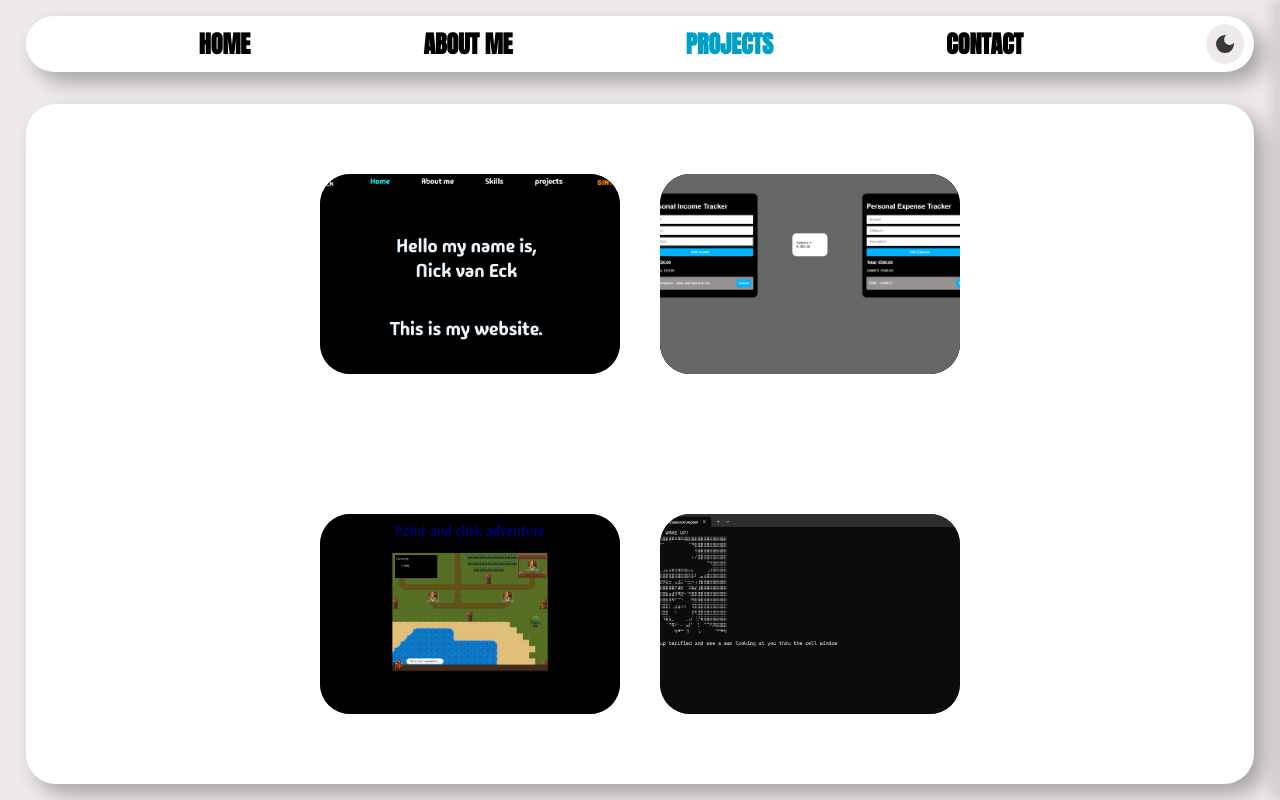
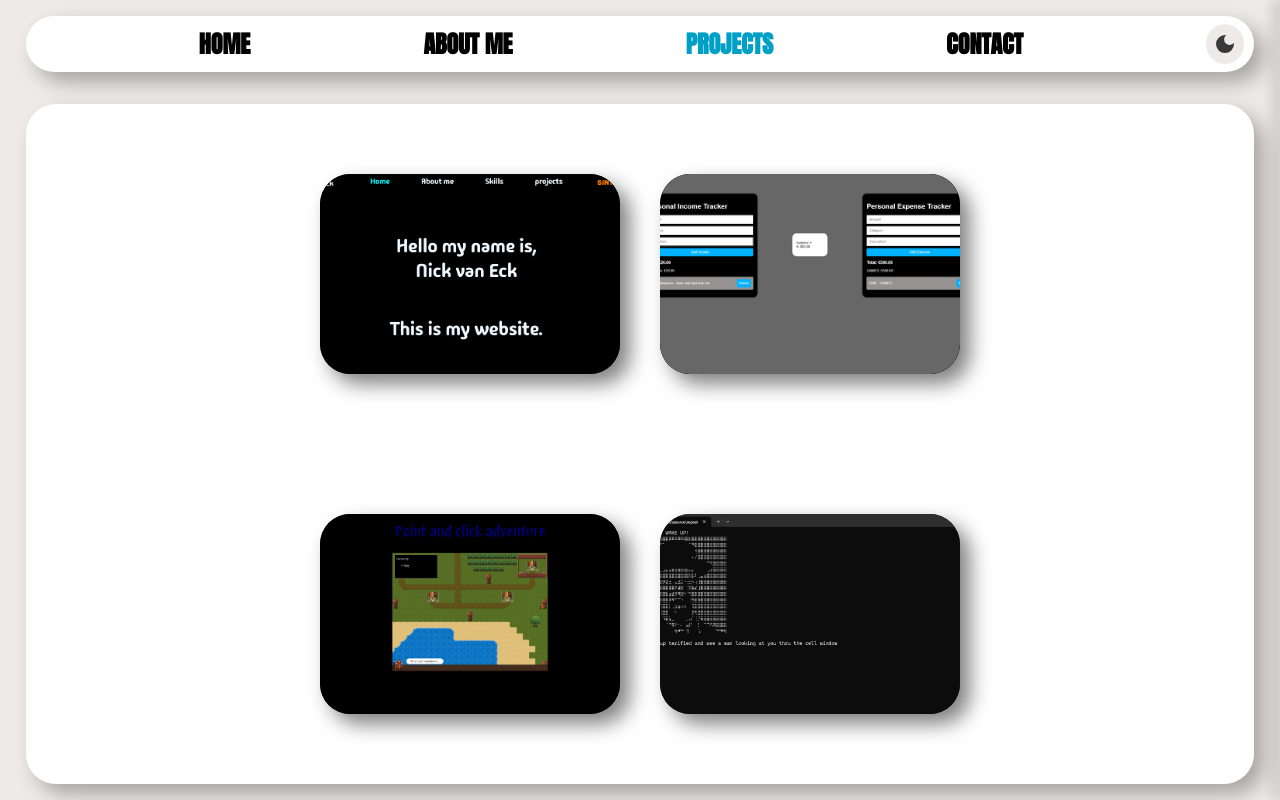
Before and after one commit to luuk600/Portfolio, a plain HTML site: page website/projects.html in a window 1280 px wide. Drawn offline with Linux system fonts and the light colour scheme.

Commit message:
box shadow
for the project boxes

```diff
--- a/website/project.css
+++ b/website/project.css
@@ -17,6 +17,7 @@
     border-radius: 30px;
     position: relative;
     overflow: hidden;
+    box-shadow: 10px 10px 20px rgba(0, 0, 0, 0.5);
 }
 
 #styleProject {
```
